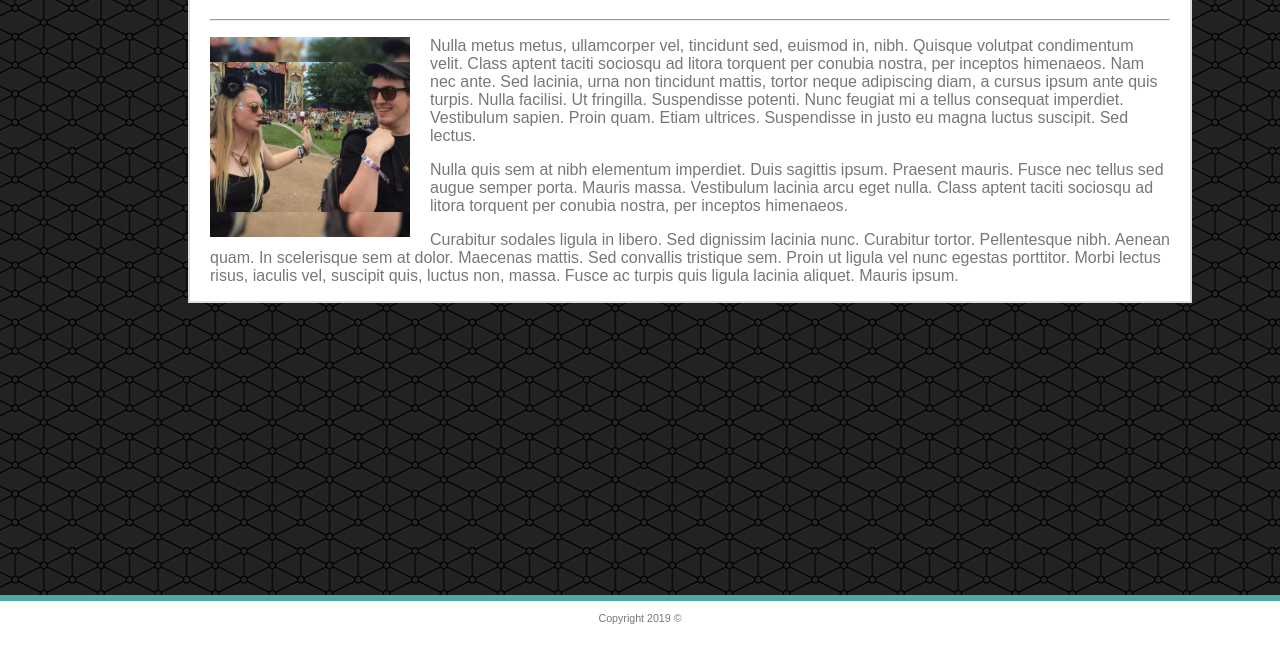
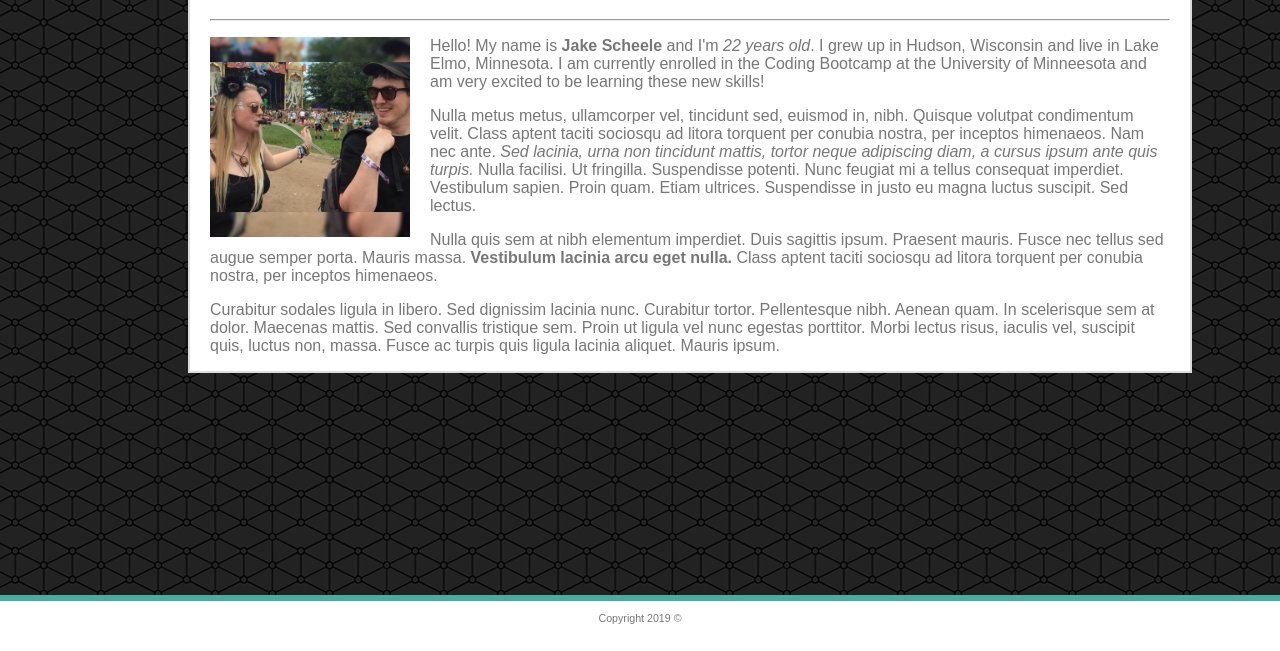
Before and after one commit to jakescheele/Basic-Portfolio, a plain HTML site: page index.html in a window 1280 px wide. Shown: the part 149-800 px from the top of the page. Drawn offline with Linux system fonts and the light colour scheme.

Commit message:
added styling to bio and updated bio

```diff
--- a/index.html
+++ b/index.html
@@ -27,16 +27,21 @@
             <hr />
             <p>
                 <img id="profile" src="assets/images/profilePic.jpg" alt="Jake's Profile Picture" height="200px">
+                Hello! My name is <b>Jake Scheele</b> and I'm <i>22 years old</i>. I grew up in Hudson, Wisconsin and live in Lake Elmo, Minnesota.
+                I am currently enrolled in the Coding Bootcamp at the University of Minneesota and am very excited to be learning these new skills!
+
+            </p>
+            <p>
                 Nulla metus metus, ullamcorper vel, tincidunt sed, euismod in, nibh. Quisque volutpat condimentum
                 velit. Class aptent taciti sociosqu ad litora torquent per conubia nostra, per inceptos himenaeos. Nam
-                nec ante. Sed lacinia, urna non tincidunt mattis, tortor neque adipiscing diam, a cursus ipsum ante
-                quis turpis. Nulla facilisi. Ut fringilla. Suspendisse potenti. Nunc feugiat mi a tellus consequat
+                nec ante. <i>Sed lacinia, urna non tincidunt mattis, tortor neque adipiscing diam, a cursus ipsum ante
+                quis turpis.</i> Nulla facilisi. Ut fringilla. Suspendisse potenti. Nunc feugiat mi a tellus consequat
                 imperdiet. Vestibulum sapien. Proin quam. Etiam ultrices. Suspendisse in justo eu magna luctus
                 suscipit. Sed lectus.
             </p>
             <p>
                 Nulla quis sem at nibh elementum imperdiet. Duis sagittis ipsum. Praesent mauris. Fusce nec tellus sed
-                augue semper porta. Mauris massa. Vestibulum lacinia arcu eget nulla. Class aptent taciti sociosqu ad
+                augue semper porta. Mauris massa. <strong>Vestibulum lacinia arcu eget nulla.</strong> Class aptent taciti sociosqu ad
                 litora torquent per conubia nostra, per inceptos himenaeos.
             </p>
             <p>
```
